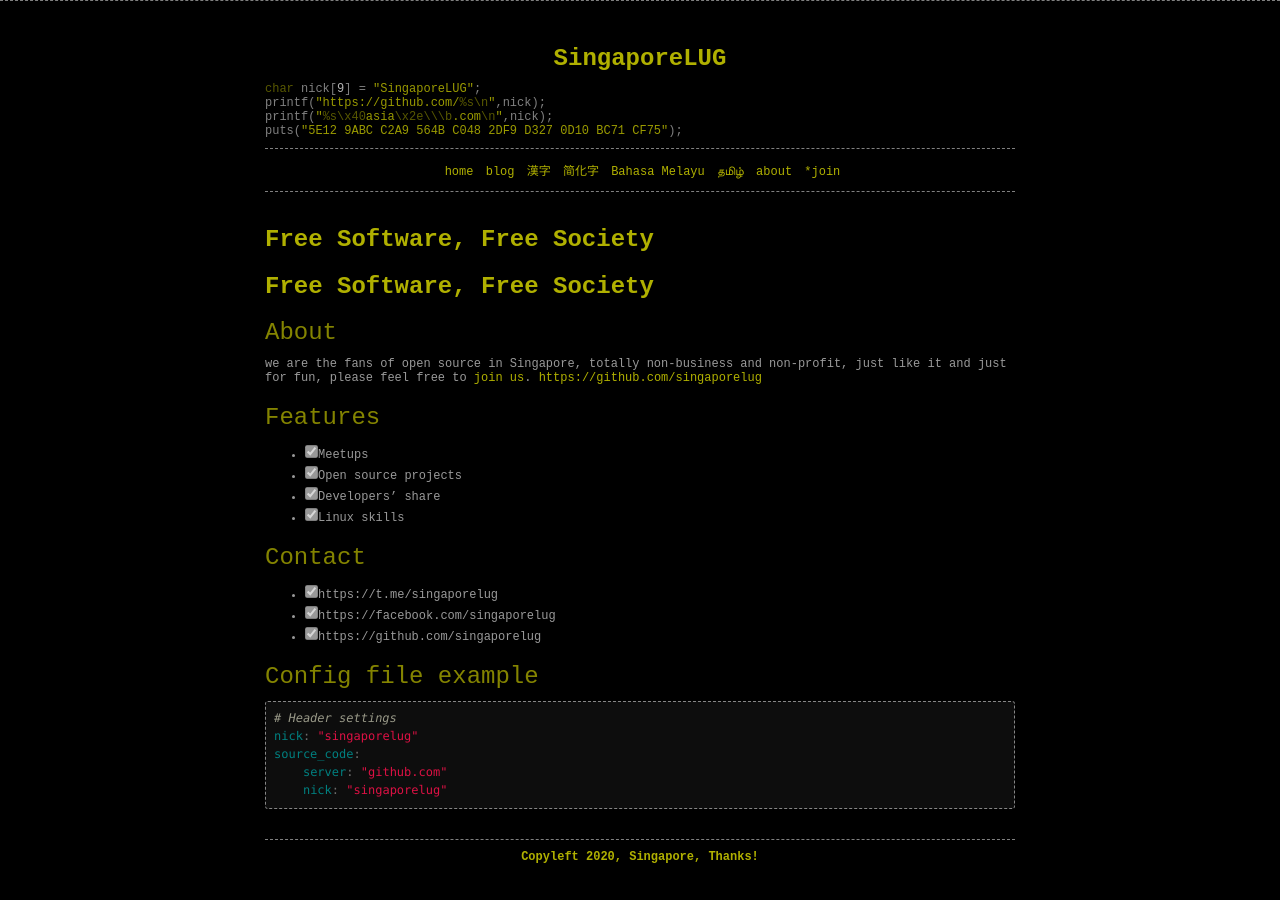
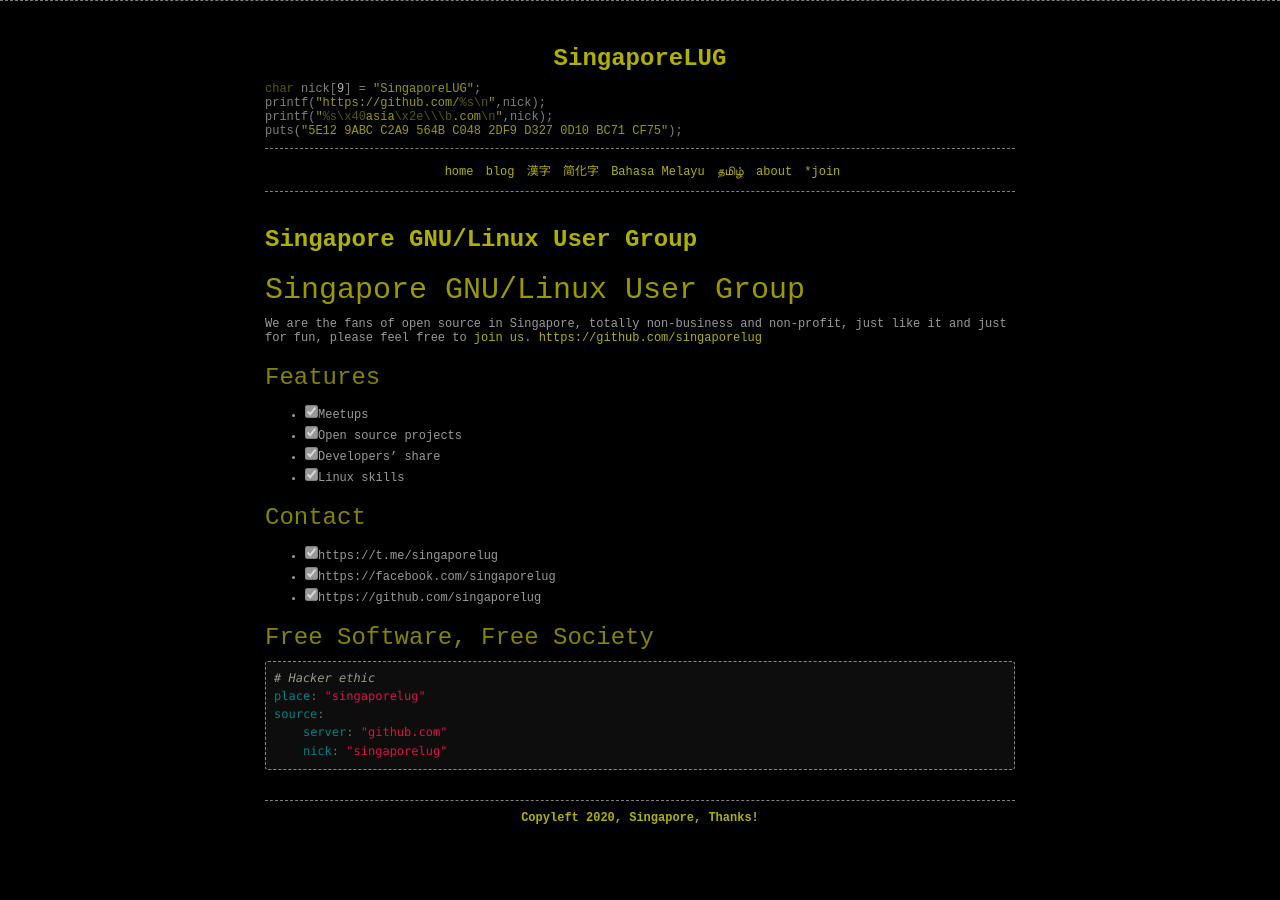
Before and after one commit to SingaporeLUG/singaporelug.org, a Jekyll site: the page built from index.md, in a window 1280 px wide. Built offline with Jekyll 4.4.1, drawn with Linux system fonts in a browser that asks for light colours; our own code applies the rules of GitHub Pages for plain Markdown files.

Commit message:
add home

```diff
--- a/_includes/menu.html
+++ b/_includes/menu.html
@@ -8,8 +8,8 @@
           <li><a href="{{ site.baseurl }}zh-hans/">简化字</a></li>
           <li><a href="{{ site.baseurl }}ms/">Bahasa Melayu</a></li>
           <li><a href="{{ site.baseurl }}ta/">தமிழ்</a></li>
-          <li><a href="{{ site.baseurl }}blog/">about</a></li>
-          <li><a href="{{ site.baseurl }}casts">*join</a></li>
+          <li><a href="{{ site.baseurl }}about/">about</a></li>
+          <li><a href="{{ site.baseurl }}join">*join</a></li>
       </ul>
     </div>
   </div>
--- a/index.md
+++ b/index.md
@@ -2,11 +2,9 @@
 layout: content
 ---
 
-# Free Software, Free Society
+##  Singapore GNU/Linux User Group
 
-### About
-
-we are the fans of open source in Singapore, totally non-business and non-profit, just like it and just for fun, please feel free to [join us](https://singaporelug.org/join). [https://github.com/singaporelug](https://github.com/singaporelug)
+We are the fans of open source in Singapore, totally non-business and non-profit, just like it and just for fun, please feel free to [join us](https://singaporelug.org/join). [https://github.com/singaporelug](https://github.com/singaporelug)
 
 ### Features
 
@@ -21,12 +19,12 @@
 - [x] https://facebook.com/singaporelug
 - [x] https://github.com/singaporelug
 
-### Config file example
+### Free Software, Free Society
 
 ~~~ yml
-# Header settings
-nick: "singaporelug"
-source_code:
+# Hacker ethic
+place: "singaporelug"
+source:
     server: "github.com"
     nick: "singaporelug"
 ~~~
```
